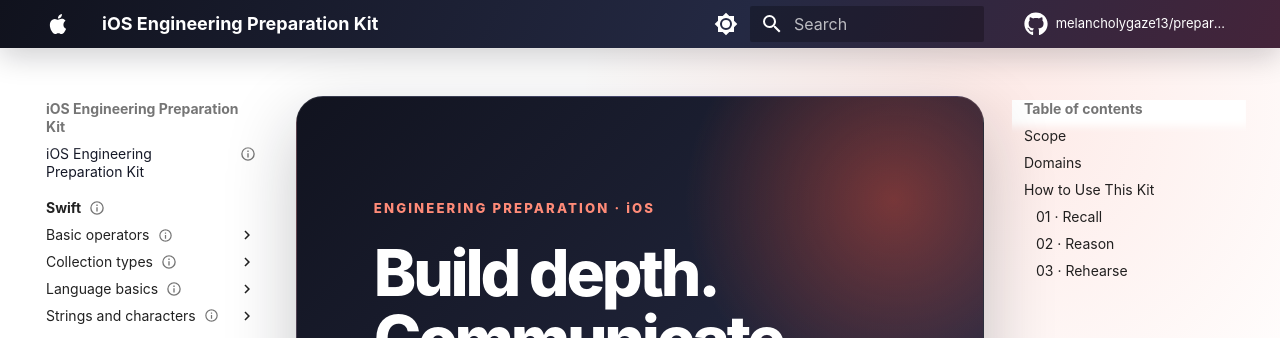
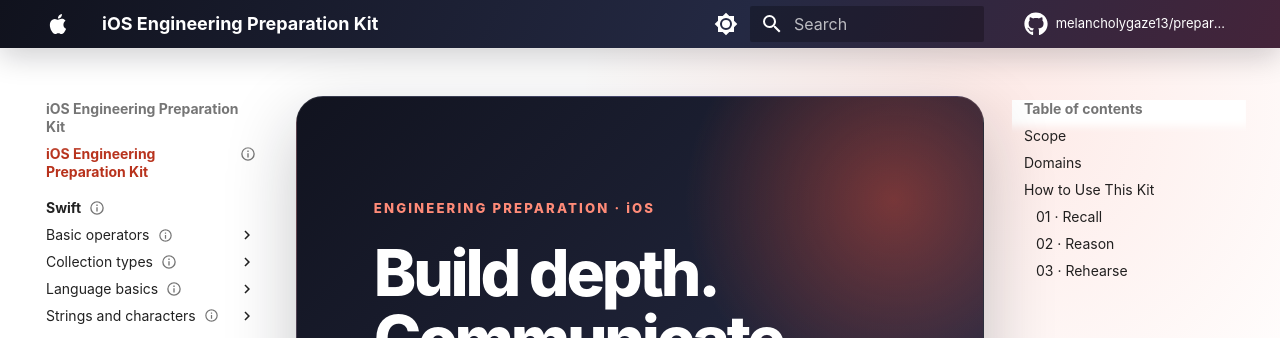
Before and after one commit to melancholygaze13/preparation-kit, an MkDocs documentation site: the page built from docs/README.md, in a window 1280 px wide. Shown: the top 338 px of the page. Built offline with MkDocs 1.6.1 and Material for MkDocs 9.7.7, drawn with Linux system fonts in a browser that asks for light colours; comment, search, counter and statistics services are not loaded.

Commit message:
fix(docs): improve link visibility and dark mode contrast

```diff
--- a/docs/stylesheets/extra.css
+++ b/docs/stylesheets/extra.css
@@ -5,6 +5,8 @@
   --md-accent-fg-color: #e84a2f;
   --kit-orange: #f05138;
   --kit-orange-soft: rgba(240, 81, 56, 0.12);
+  --kit-link: #b8321c;
+  --kit-link-hover: #8f2514;
   --kit-border: rgba(20, 24, 39, 0.1);
   --kit-card: rgba(255, 255, 255, 0.82);
   --kit-shadow: 0 18px 50px rgba(32, 38, 62, 0.08);
@@ -13,12 +15,20 @@
 }
 
 [data-md-color-scheme="slate"] {
+  --md-default-bg-color: #171a24;
+  --md-default-fg-color: #f3f4f8;
+  --md-default-fg-color--light: rgba(235, 237, 244, 0.78);
+  --md-default-fg-color--lighter: rgba(235, 237, 244, 0.56);
+  --md-default-fg-color--lightest: rgba(235, 237, 244, 0.14);
+  --md-typeset-a-color: #ff8b78;
   --md-primary-fg-color: #11131e;
   --md-primary-fg-color--light: #202438;
   --md-primary-fg-color--dark: #090a10;
   --md-accent-fg-color: #ff725c;
   --kit-orange: #ff725c;
   --kit-orange-soft: rgba(255, 114, 92, 0.14);
+  --kit-link: #ff9a88;
+  --kit-link-hover: #ffc0b5;
   --kit-border: rgba(255, 255, 255, 0.1);
   --kit-card: rgba(31, 35, 52, 0.78);
   --kit-shadow: 0 18px 50px rgba(0, 0, 0, 0.22);
@@ -60,9 +70,23 @@
   letter-spacing: -0.025em;
 }
 
-.md-typeset a:not(.md-button):not(.domain-card) {
-  text-decoration-color: color-mix(in srgb, var(--kit-orange) 45%, transparent);
-  text-underline-offset: 0.14em;
+.md-typeset :is(p, li, td) > a:not(.md-button):not(.domain-card) {
+  color: var(--kit-link);
+  font-weight: 650;
+  text-decoration: underline;
+  text-decoration-color: color-mix(in srgb, var(--kit-link) 52%, transparent);
+  text-decoration-thickness: 0.075em;
+  text-underline-offset: 0.17em;
+  transition: color 120ms ease, text-decoration-color 120ms ease;
+}
+
+.md-typeset :is(p, li, td) > a:not(.md-button):not(.domain-card):hover {
+  color: var(--kit-link-hover);
+  text-decoration-color: currentColor;
+}
+
+[data-md-color-scheme="slate"] .md-typeset :is(h1, h2, h3, h4, h5, h6) {
+  color: #f6f7fa;
 }
 
 .md-typeset .md-button {
@@ -273,9 +297,16 @@
   font-weight: 680;
 }
 
-.md-nav__link--active,
-.md-nav__link:hover {
-  color: var(--kit-orange);
+.md-sidebar .md-nav__item--active > .md-nav__link,
+.md-sidebar .md-nav__link--active,
+.md-sidebar .md-nav__link:hover,
+.md-nav--secondary .md-nav__link--active {
+  color: var(--kit-link);
+}
+
+.md-sidebar .md-nav__item--active > .md-nav__link,
+.md-sidebar .md-nav__link--active {
+  font-weight: 680;
 }
 
 .md-footer {
```
